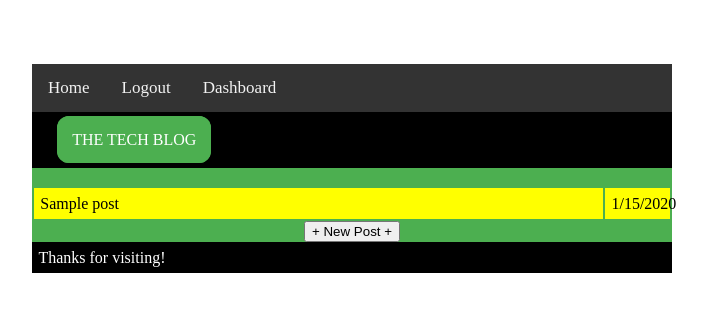
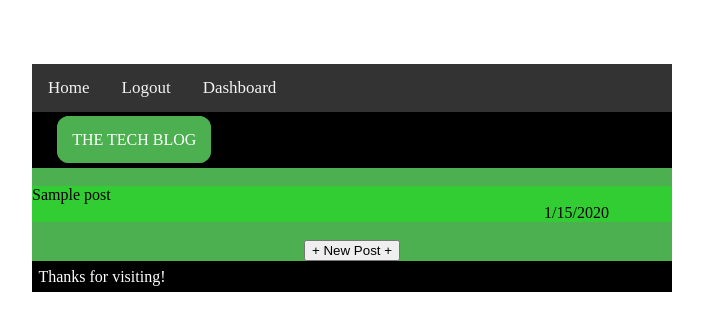
Before and after one commit to Manjula85/CMS-blog-Manjula, a Node server app: page /dashboard in a window 1280 px wide. Shown: the top 331 px of the page, without its empty margins (288-995 px from the left). Run offline with Node 20, Linux system fonts and the light colour scheme; tables that the repository leaves empty hold one stand-in row (values such as "Sample post"); some libraries are stand-ins or nearby versions.

Commit message:
id link added

```diff
--- a/public/stylesheets/style.css
+++ b/public/stylesheets/style.css
@@ -105,14 +105,6 @@ input {
   align-items: center;
 }
 
-.dashTdRight{
-  background-color: yellow;
-  padding: 1%;
-  width: 100%;
+.dashLabel{
+  background-color:limegreen;
 }
-
-.dashTdLeft{
-  background-color: yellow;
-  padding: 1%;
-  width: 100%;
-}
--- a/views/dashboard.handlebars
+++ b/views/dashboard.handlebars
@@ -1,15 +1,13 @@
 <section style="background-color: #4CAF50;">
     <br>
 
-    <table>
-        {{# each posts as |post|}}
-        <tr data-id={{id}} style="border: 0" onClick=alert("clicked on id:")>
-            <td class="dashTdRight" onClick=alert("clicked on id:")> {{title}}</td>
-            <td class="dashTdLeft" onClick=alert("clicked on id:")>
-                {{format_date created_at}}</td>
-        </tr>
-        {{/each}}
-    </table>
+    {{# each posts as |post|}}
+    <div onclick= "idTag({{id}})" class="dashLabel">
+        <label style="margin-right: 40%;"> {{title}}</label>
+        <label style="margin-left: 80%;"> {{format_date created_at}}</label>
+    </div>
+    <br>
+    {{/each}}
 
     {{!-- All for the New button --}}
     <div style="height: 50%;"></div>
@@ -19,3 +17,9 @@
         </button>
     </div>
 </section>
+<script>
+    var idTag = function(id){
+        console.log("it's id is "+ id);
+        document.location.replace('/');
+    }
+</script>
```
